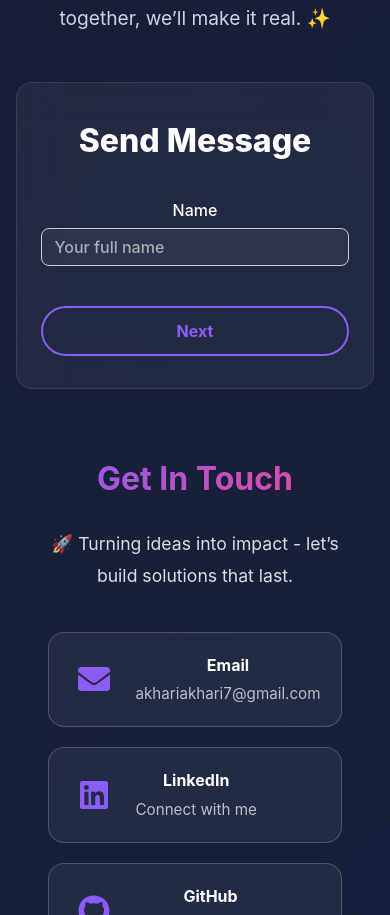
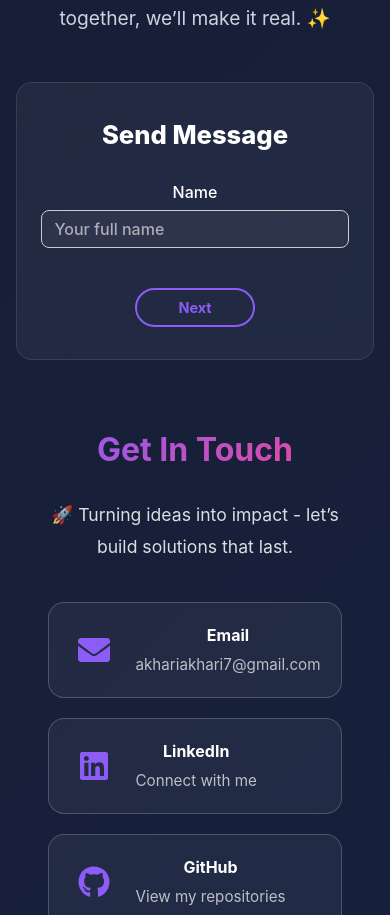
Before and after one commit to Hari-224/my-portfolio, a React (Create React App) app: page / in a window 390 px wide. Shown: the part 6527-7442 px from the top of the page. Built offline with nearby package versions, Linux system fonts and the light colour scheme.

Commit message:
next button mobile view

```diff
--- a/src/components/sections/Contact/ContactForm.css
+++ b/src/components/sections/Contact/ContactForm.css
@@ -58,8 +58,9 @@ input, .form-textarea {
 
 input:focus, .form-textarea:focus {
   outline: none;
-  border-color: #8b5cf6;
+  border: 2px solid #8b5cf6;
 }
+
 
 .form-textarea::placeholder,
 input::placeholder {
@@ -73,9 +74,9 @@ input::placeholder {
   font-weight: bold;
   font-size: 1rem;
   cursor: pointer;
-  background: transparent;      /* transparent background */
-  border: 2px solid #8b5cf6;   /* violet border */
-  color: #8b5cf6;              /* violet text */
+  background: transparent;
+  border: 2px solid #8b5cf6;
+  color: #8b5cf6;
   transition: all 0.3s ease;
   min-width: 140px;
   text-align: center;
@@ -88,12 +89,11 @@ input::placeholder {
 .launch-btn:focus,
 .next-btn:active,
 .launch-btn:active {
-  color: #ffffff;               /* text turns white on hover/click */
-  background: transparent;      /* keep background transparent */
-  border: 2px solid #8b5cf6;   /* violet border stays */
+  color: #ffffff;
+  background: transparent;
+  border: 2px solid #8b5cf6;
   transform: translateY(-2px);
 }
-
 
 .project-type-buttons {
   display: flex;
@@ -131,13 +131,44 @@ input::placeholder {
   color: #10b981;
   margin-top: 1rem;
 }
-
+/* Mobile responsiveness */
 @media (max-width: 768px) {
   .contact-form-container {
     padding: 2rem 1.5rem;
   }
 
+  .contact-form-title {
+    font-size: 1.6rem;
+    margin-bottom: 1.5rem;
+  }
+
+  input, .form-textarea {
+    font-size: 0.95rem;
+    padding: 0.6rem 0.8rem;
+  }
+
+  /* Reduce Next button width horizontally */
   .next-btn, .launch-btn {
-    width: 100%;
+    width: auto;          /* do not take full width */
+    padding: 0.55rem 1rem; /* smaller padding */
+    font-size: 0.9rem;
+    min-width: 120px;      /* optional: minimum width */
+    max-width: 160px;      /* optional: maximum width */
+    align-self: center;
+  }
+
+  .project-type-buttons {
+    gap: 0.7rem;
+  }
+
+  .project-type-buttons button {
+    padding: 0.5rem 0.8rem;
+    font-size: 0.875rem;
+  }
+
+  .popup-message {
+    font-size: 0.85rem;
+    padding: 0.5rem 1rem;
+    top: -50px;
   }
 }
--- a/src/components/ui/Input/Input.css
+++ b/src/components/ui/Input/Input.css
@@ -19,5 +19,5 @@
 
 .input-field:focus {
   outline: none;
-  border-color: #3b82f6; /* blue focus */
+  border-color: #8b5cf6; /* blue focus */
 }
```
